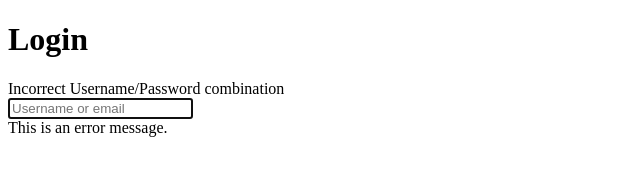
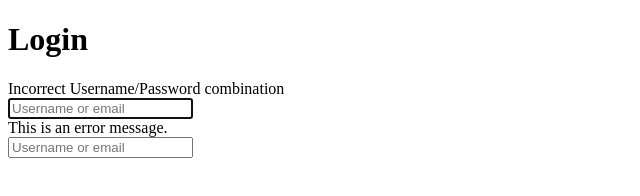
Before and after one commit to brialaws98/login_form-practice, a plain HTML site: page index.html in a window 1280 px wide. Shown: the whole page, without its empty margins (0-640 px from the left). Drawn offline with Linux system fonts and the light colour scheme.

Commit message:
Add input box for password

```diff
--- a/index.html
+++ b/index.html
@@ -28,9 +28,20 @@
                 <div class="form_input-error-message">
                     This is an error message.
                 </div>
+
+                <div class="form_input-group">
+                    <input
+                      type="text"
+                      class="form_input"
+                      autofocus
+                      placeholder="Username or email">
+                    <div class="form_input-error-message">
+
+                    </div>
             </div>
 
         </form>
+
     </div>
 
 </body>
```
